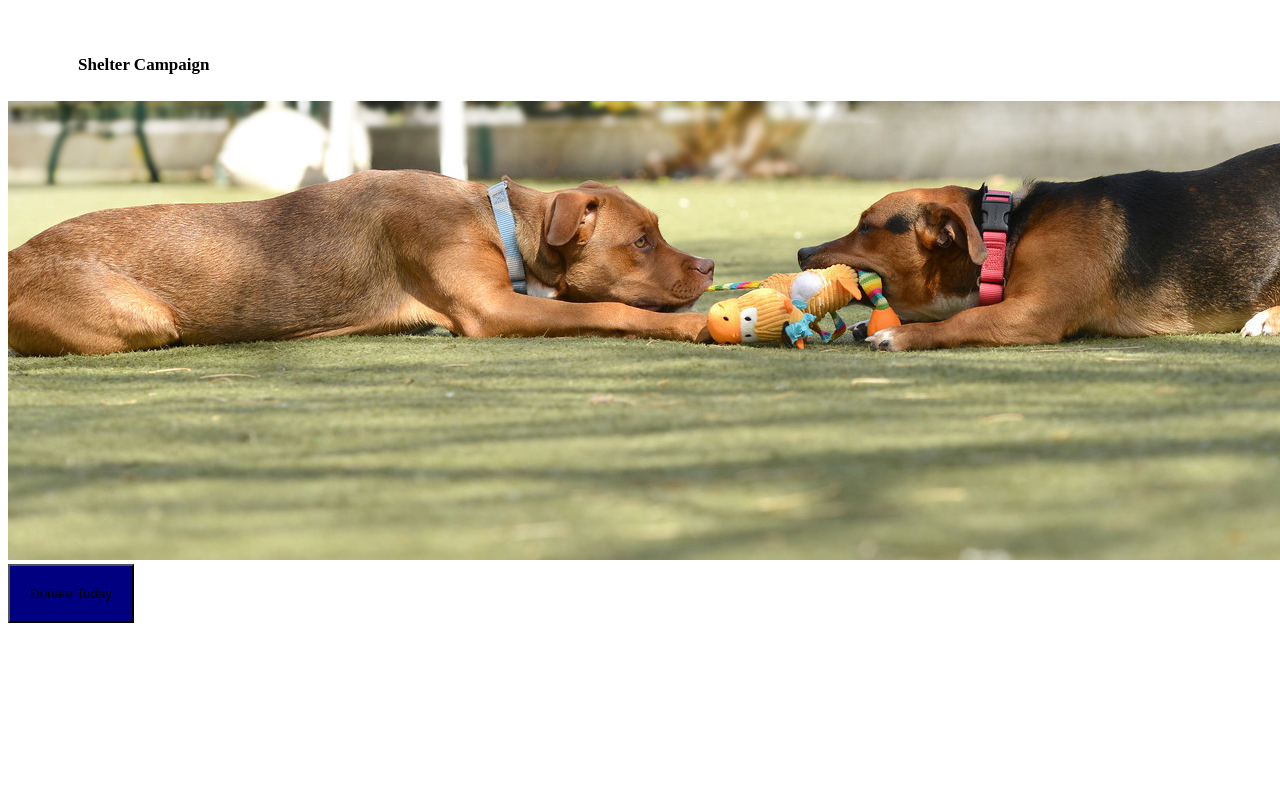
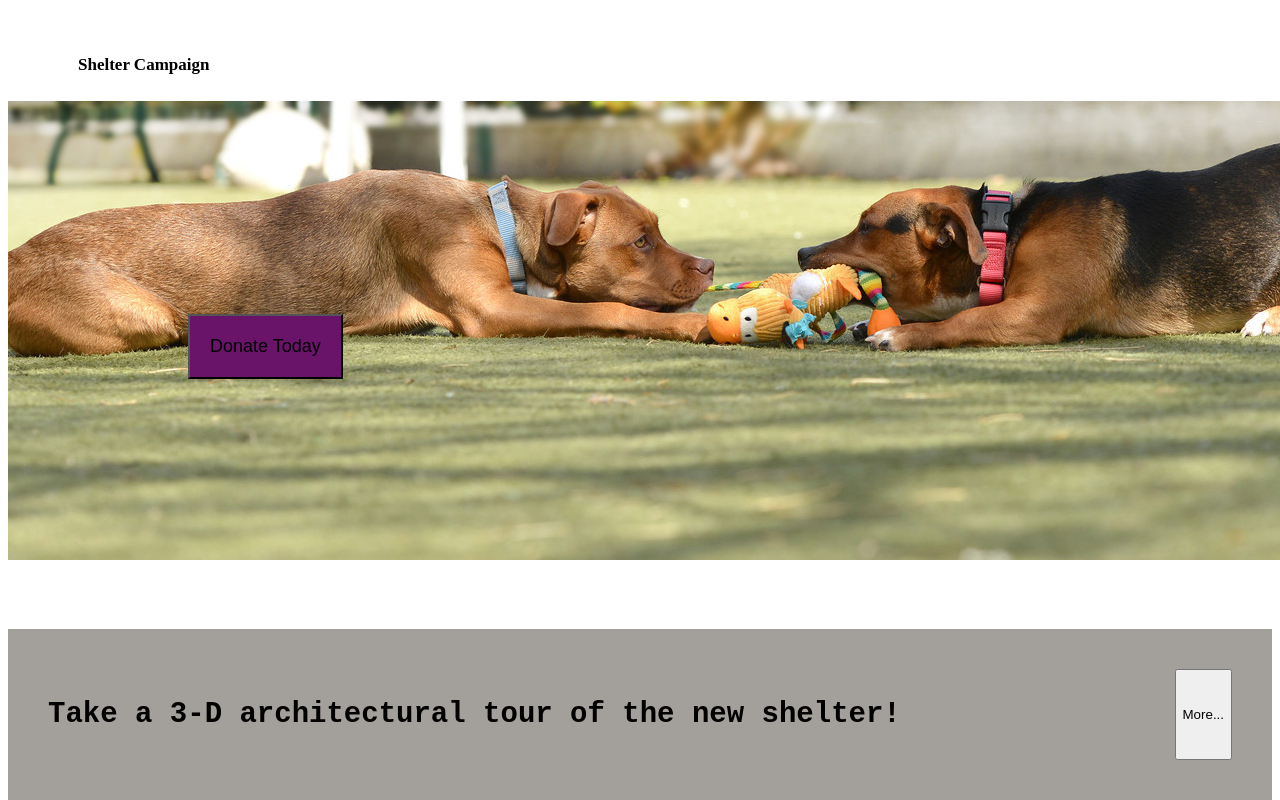
Before and after one commit to priscahlimo/My_Pet_Website, a plain HTML site: page index.html in a window 1280 px wide. Shown: the part 328-1128 px from the top of the page. Before the commit the page ends 951 px from the top, so only its background shows below. Drawn offline with Linux system fonts and the light colour scheme.

Commit message:
styled 3-D text

```diff
--- a/index.css
+++ b/index.css
@@ -47,7 +47,24 @@ display: inline-block;
     max-height: max-content;
 }
 .dogs button{
+    font-size: 18px;
     padding:20px;
-    background-color: navy;
+    background-color: rgb(105, 19, 105);
+    position: relative;bottom: 250px; left: 180px;
 
 }
+.more-info{
+    display:flex;
+    justify-content: space-between;
+    background-color: rgb(163, 159, 155);
+    padding: 40px;
+
+}
+.more-info p{
+    font-size: 29px;
+    font-weight: bold;
+    font-family: 'Courier New', Courier, monospace;
+    text-align: center;
+}
+
+}
--- a/index.html
+++ b/index.html
@@ -42,6 +42,10 @@
         <img src="./images/dogs-2.jpg" alt="">
         <button>Donate Today</button>
     </div>
+    <div class="more-info">
+        <p>Take a 3-D architectural tour of the new shelter!</p>
+        <button>More...</button>
+    </div>
 
 
 
```
